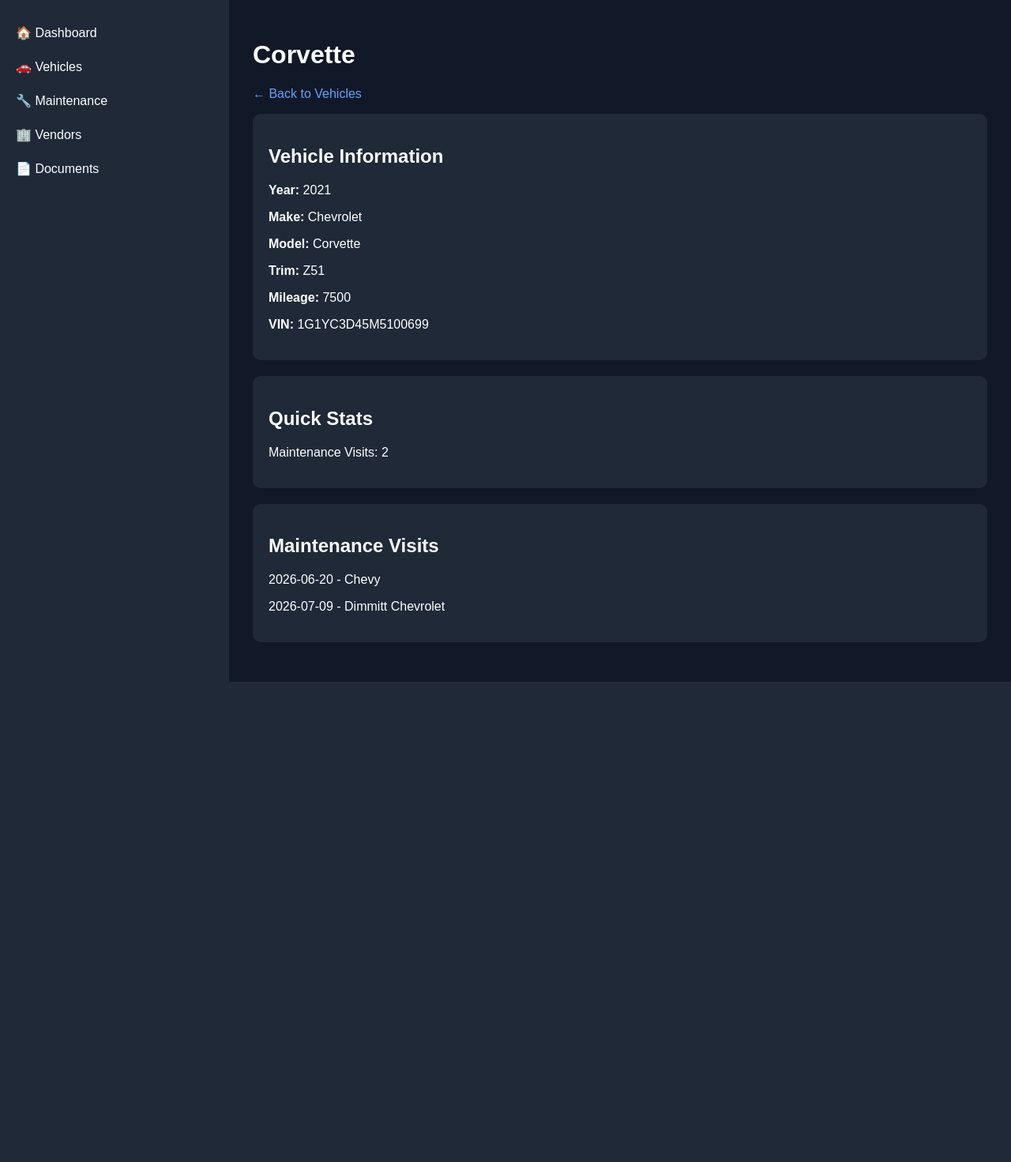
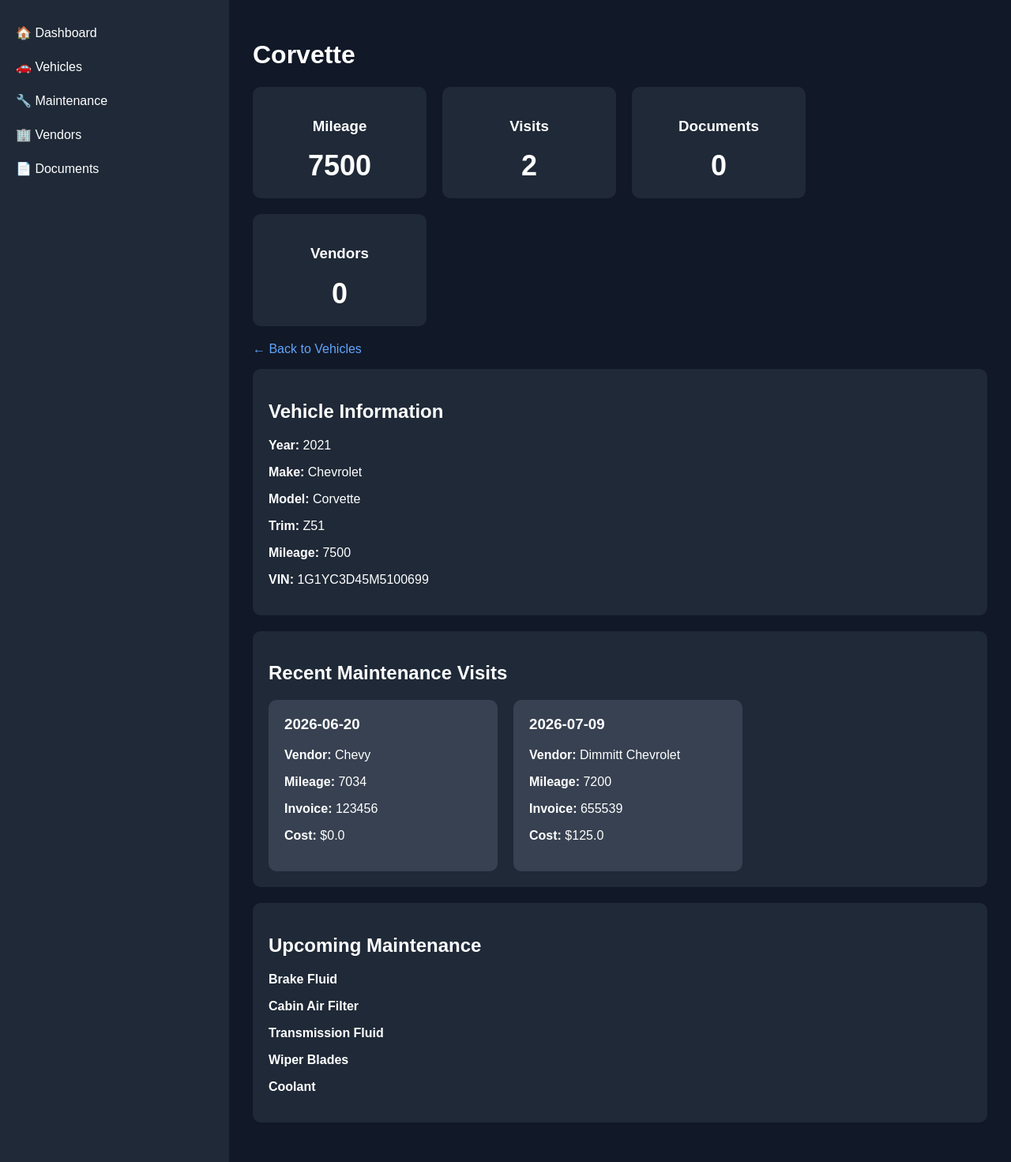
Before and after one commit to Iam-n8/CarCodex, a FastAPI app: page /vehicle/1 in a window 1280 px wide. Shown: the part 72-1543 px from the top of the page at 79% size. Before the commit the page ends 935 px from the top, so only its background shows below. Run offline with FastAPI, Linux system fonts and the light colour scheme; data comes from the database, SQL or seed files in the repository.

Commit message:
Add vehicle dashboard cards and maintenance sections

```diff
--- a/System/backend/main.py
+++ b/System/backend/main.py
@@ -17,7 +17,7 @@
 from routers import documents
 from routers import costs
 from routers import snapshots
-from models  import Base
+from models  import Base, ServiceRecord
 from routers import uploads
 from routers import maintenance
 from routers import maintenance_schedule
@@ -27,7 +27,8 @@
     Vehicle,
     Vendor,
     MaintenanceVisit,
-    Document
+    Document,
+    MaintenanceSchedule
 )
 
 
@@ -126,34 +127,6 @@
             "vehicles": vehicles
         }
     )
-""" @app.get(
-    "/vehicle/{vehicle_id}",
-    response_class=HTMLResponse
-)
-def vehicle_detail(
-    request: Request,
-    vehicle_id: int
-):
-
-    db = SessionLocal()
-
-    vehicle = db.query(
-        Vehicle
-    ).filter(
-        Vehicle.id == vehicle_id
-    ).first()
-
-
-    db.close()
-
-    return templates.TemplateResponse(
-        request=request,
-        name="vehicle_detail.html",
-        context={
-            "request": request,
-            "vehicle": vehicle
-        }
-    ) """
 @app.get(
     "/vehicle/{vehicle_id}",
     response_class=HTMLResponse
@@ -177,14 +150,64 @@
         MaintenanceVisit.vehicle_id == vehicle_id
     ).all()
 
+    schedules = db.query(
+        MaintenanceSchedule
+    ).filter(
+        MaintenanceSchedule.vehicle_id == vehicle_id
+    ).all()
+
     db.close()
 
     return templates.TemplateResponse(
         request=request,
         name="vehicle_detail.html",
+
         context={
             "request": request,
             "vehicle": vehicle,
-            "visits": visits
+            "visits": visits,
+
+            "schedules": schedules,
+
+            "visit_count": len(visits),
+
+            "document_count": 0,
+
+            "vendor_count": 0
         }
     )
+@app.get(
+    "/maintenance-visit/{visit_id}",
+    response_class=HTMLResponse
+)
+def maintenance_visit_detail(
+    request: Request,
+    visit_id: int
+):
+
+    db = SessionLocal()
+
+    visit = db.query(
+        MaintenanceVisit
+    ).filter(
+        MaintenanceVisit.id == visit_id
+    ).first()
+    services = db.query(
+        ServiceRecord
+    ).filter(
+        ServiceRecord.maintenance_visit_id == visit_id
+    ).all()
+
+
+
+    db.close()
+
+    return templates.TemplateResponse(
+        request=request,
+        name="maintenance_visit_detail.html",
+        context={
+            "request": request,
+            "visit": visit,
+            "services": services
+        }
+    )
--- a/System/backend/templates/vehicle_detail.html
+++ b/System/backend/templates/vehicle_detail.html
@@ -2,7 +2,63 @@
 
 {% block content %}
 
+<!-- =====================================
+     Vehicle Title
+====================================== -->
+
 <h1>{{ vehicle.nickname }}</h1>
+
+<!-- =====================================
+     Vehicle Stats Dashboard
+====================================== -->
+
+<div class="stats-grid">
+
+    <div class="stat-card">
+
+        <h3>Mileage</h3>
+
+        <div class="stat-value">
+            {{ vehicle.current_mileage }}
+        </div>
+
+    </div>
+
+    <div class="stat-card">
+
+        <h3>Visits</h3>
+
+        <div class="stat-value">
+            {{ visit_count }}
+        </div>
+
+    </div>
+
+    <div class="stat-card">
+
+        <h3>Documents</h3>
+
+        <div class="stat-value">
+            {{ document_count }}
+        </div>
+
+    </div>
+
+    <div class="stat-card">
+
+        <h3>Vendors</h3>
+
+        <div class="stat-value">
+            {{ vendor_count }}
+        </div>
+
+    </div>
+
+</div>
+
+<!-- =====================================
+     Navigation
+====================================== -->
 
 <p>
 
@@ -14,7 +70,9 @@
 
 </p>
 
-<!-- Vehicle Information -->
+<!-- =====================================
+     Vehicle Information
+====================================== -->
 
 <div class="card">
 
@@ -52,36 +110,80 @@
 
 </div>
 
-<!-- Quick Stats -->
+<!-- =====================================
+     Recent Maintenance Visits
+====================================== -->
 
 <div class="card">
 
-    <h2>Quick Stats</h2>
+    <h2>Recent Maintenance Visits</h2>
 
-    <p>
-        Maintenance Visits:
-        {{ visits|length }}
-    </p>
+    <div class="visit-grid">
+
+        {% if visits %}
+
+            {% for visit in visits %}
+
+                <a href="/maintenance-visit/{{ visit.id }}"
+                   class="visit-link">
+
+                    <div class="visit-card">
+
+                        <h3>{{ visit.visit_date }}</h3>
+
+                        <p>
+                            <strong>Vendor:</strong>
+                            {{ visit.vendor }}
+                        </p>
+
+                        <p>
+                            <strong>Mileage:</strong>
+                            {{ visit.mileage }}
+                        </p>
+
+                        <p>
+                            <strong>Invoice:</strong>
+                            {{ visit.invoice_number }}
+                        </p>
+
+                        <p>
+                            <strong>Cost:</strong>
+                            ${{ visit.total_cost }}
+                        </p>
+
+                    </div>
+
+                </a>
+
+            {% endfor %}
+
+        {% else %}
+
+            <p>No maintenance visits recorded.</p>
+
+        {% endif %}
+
+    </div>
 
 </div>
 
-<!-- Maintenance Visits -->
+<!-- =====================================
+     Upcoming Maintenance
+====================================== -->
 
 <div class="card">
 
-    <h2>Maintenance Visits</h2>
+    <h2>Upcoming Maintenance</h2>
 
-    {% if visits %}
+    {% if schedules %}
 
-        {% for visit in visits %}
+        {% for schedule in schedules %}
 
             <p>
 
-                {{ visit.visit_date }}
-
-                -
-
-                {{ visit.vendor }}
+                <strong>
+                    {{ schedule.service_type }}
+                </strong>
 
             </p>
 
@@ -89,11 +191,17 @@
 
     {% else %}
 
-        <p>No maintenance visits recorded.</p>
+        <p>
+            No maintenance schedule found.
+        </p>
 
     {% endif %}
 
 </div>
+
+<!-- =====================================
+     Page Specific Styles
+====================================== -->
 
 <style>
 
@@ -110,6 +218,64 @@
         margin-bottom: 20px;
     }
 
+    /* -------------------------------------
+       Top Dashboard Cards
+    -------------------------------------- */
+
+    .stats-grid {
+        display: flex;
+        gap: 20px;
+        flex-wrap: wrap;
+        margin-bottom: 20px;
+    }
+
+    .stat-card {
+        background: #1f2937;
+        border-radius: 10px;
+        padding: 20px;
+        width: 180px;
+        text-align: center;
+    }
+
+    .stat-value {
+        font-size: 36px;
+        font-weight: bold;
+        margin-top: 10px;
+    }
+
+    /* -------------------------------------
+       Maintenance Visit Cards
+    -------------------------------------- */
+
+    .visit-grid {
+        display: flex;
+        flex-wrap: wrap;
+        gap: 20px;
+    }
+
+    .visit-link {
+        text-decoration: none;
+        color: inherit;
+    }
+
+    .visit-card {
+        background: #374151;
+        border-radius: 10px;
+        padding: 20px;
+        width: 250px;
+        transition: all 0.2s ease;
+    }
+
+    .visit-card:hover {
+        background: #4b5563;
+        transform: translateY(-2px);
+        cursor: pointer;
+    }
+
+    .visit-card h3 {
+        margin-top: 0;
+    }
+
 </style>
 
 {% endblock %}
```
Also changed, not shown: System/backend/templates/maintenance_visit_detail.html (added, +113 -0 lines).
